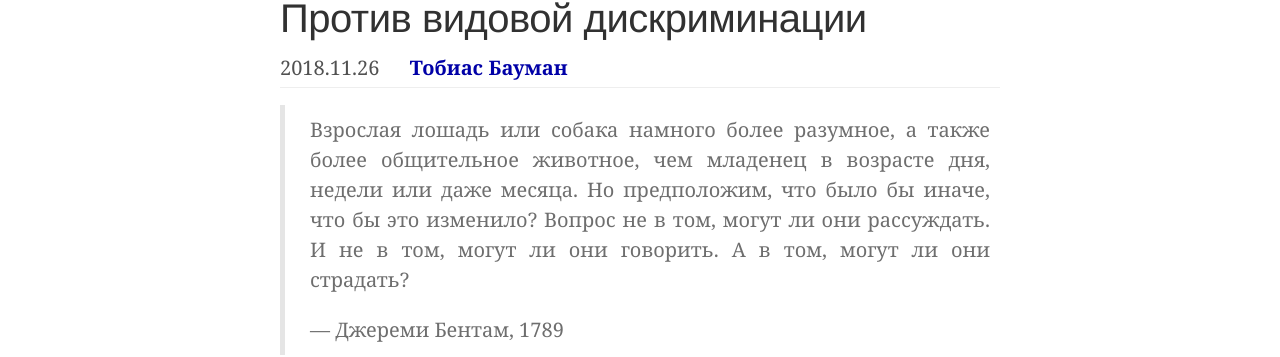
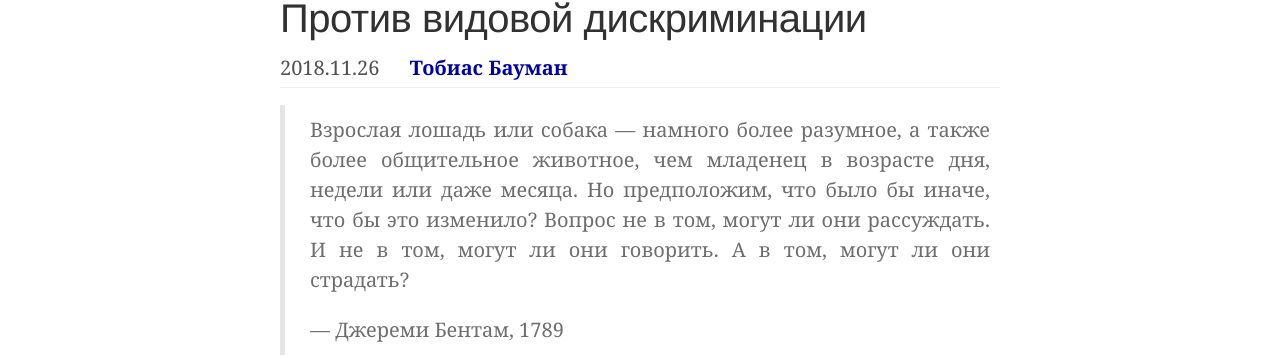
Before and after one commit to ReducingSuffering/reducingsuffering.github.io, a Jekyll site: the page built from _articles/tobias-baumann-the-case-against-speciecism.md, in a window 1280 px wide and 900 px high. Shown: the part 171-528 px from the top of the window. Built offline with Jekyll 4.4.1, drawn with Linux system fonts in a browser that asks for light colours.

```diff
--- a/_articles/tobias-baumann-the-case-against-speciecism.md
+++ b/_articles/tobias-baumann-the-case-against-speciecism.md
@@ -10,7 +10,7 @@ original_date:
 preview: assets/images/previews/animal-1297864_1280.png
 preview_here: true
 ---
-> Взрослая лошадь или собака намного более разумное, а также более общительное животное, чем младенец в возрасте дня, недели или даже месяца. Но предположим, что было бы иначе, что бы это изменило? Вопрос не в том, могут ли они рассуждать. И не в том, могут ли они говорить. А в том, могут ли они страдать?
+> Взрослая лошадь или собака — намного более разумное, а также более общительное животное, чем младенец в возрасте дня, недели или даже месяца. Но предположим, что было бы иначе, что бы это изменило? Вопрос не в том, могут ли они рассуждать. И не в том, могут ли они говорить. А в том, могут ли они страдать?
 >
 > — Джереми Бентам, 1789
 
```
